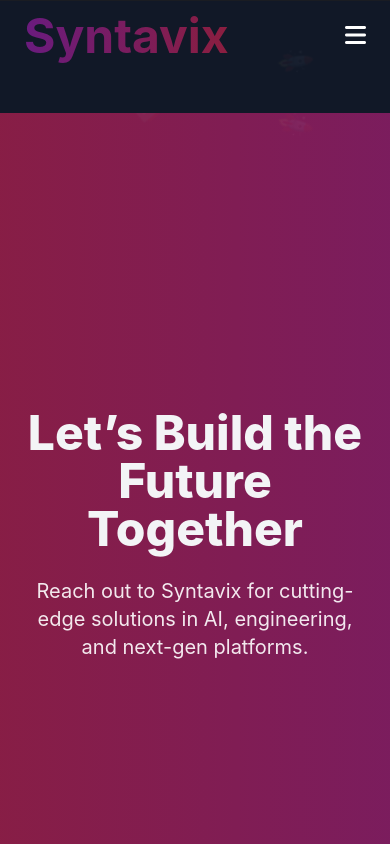
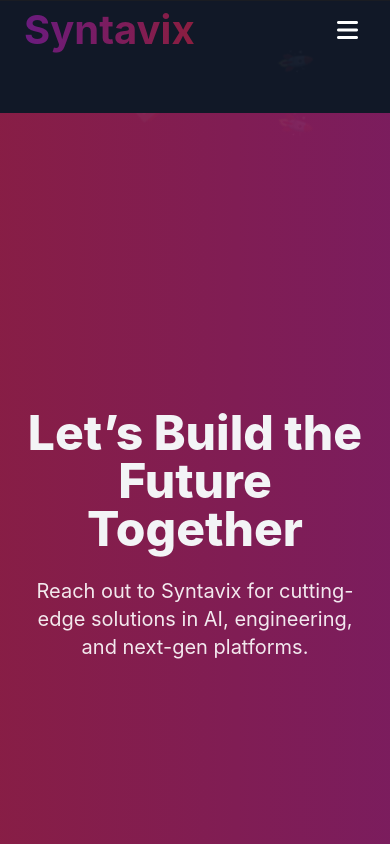
Before and after one commit to Arpithakorampalli/syntavix, a website: page contact.html in a window 390 px wide. Shown: the top 844 px of the page. Drawn offline with nearby package versions, Linux system fonts and the light colour scheme.

Commit message:
Hard visible test change

```diff
--- a/contact.html
+++ b/contact.html
@@ -80,7 +80,7 @@
 <body class="bg-gray-900 text-gray-100 overflow-x-hidden relative">
 
 <!-- ===================== -->
-<!-- NAVBAR (SAME AS SERVICES) -->
+<!-- NAVBAR -->
 <!-- ===================== -->
 <nav class="fixed top-0 w-full z-50 nav-glass relative h-[1px]">
 <div class="max-w-7xl mx-auto px-6 py-0"
@@ -92,31 +92,27 @@
    class="font-bold tracking-normal
           bg-gradient-to-r from-[#6a1b7e] to-[#8b1e3f]
           bg-clip-text text-transparent"
-   style="font-size:3rem;">
+   style="font-size:2.5rem;">
   Syntavix
 </a>
 
-      <!-- MOBILE TOGGLE -->
-      <button id="mobileMenuBtn"
-        class="md:hidden text-white text-2xl">
-        <i class="fa-solid fa-bars"></i>
-      </button>
-
 <!-- DESKTOP MENU -->
-      <ul class="hidden md:flex space-x-10 text-sm uppercase tracking-widest text-gray-200">
+<ul class="hidden md:flex space-x-8 text-base uppercase tracking-wide text-gray-200">
   <li><a href="index.html" class="nav-item inline-flex gap-2"><i class="fa-solid fa-house"></i> Home</a></li>
   <li><a href="services.html" class="nav-item inline-flex gap-2"><i class="fa-solid fa-layer-group"></i> Services</a></li>
   <li><a href="projects.html" class="nav-item inline-flex gap-2"><i class="fa-solid fa-diagram-project"></i> Projects</a></li>
   <li><a href="contact.html" class="nav-item inline-flex gap-2"><i class="fa-solid fa-envelope"></i> Contact</a></li>
 </ul>
-    </div>
+
+<!-- MOBILE MENU BUTTON -->
+<button id="mobileMenuBtn" class="md:hidden text-white text-2xl p-2">
+  <i class="fa-solid fa-bars text-2xl"></i>
+</button>
 
     <!-- MOBILE MENU -->
     <div id="mobileMenu"
          class="md:hidden hidden absolute left-0 top-full w-full
-             bg-[rgba(5,5,10,0.96)]
-             backdrop-blur-xl
-             border-t border-white/10
+                bg-[rgba(5,5,10,0.96)] backdrop-blur-xl border-t border-white/10
                 py-8 space-y-6 text-center uppercase tracking-widest">
 
       <a href="index.html" class="block">Home</a>
@@ -131,7 +127,6 @@
         <i class="fa-solid fa-paper-plane"></i> Get in Touch
       </a>
     </div>
-
   </div>
 </nav>
 
```
Also changed, not shown: index.html (+1 -1 lines), projects.html (+10 -14 lines), services.html (+9 -15 lines). Lines whose indentation alone changed are shown as unchanged.
